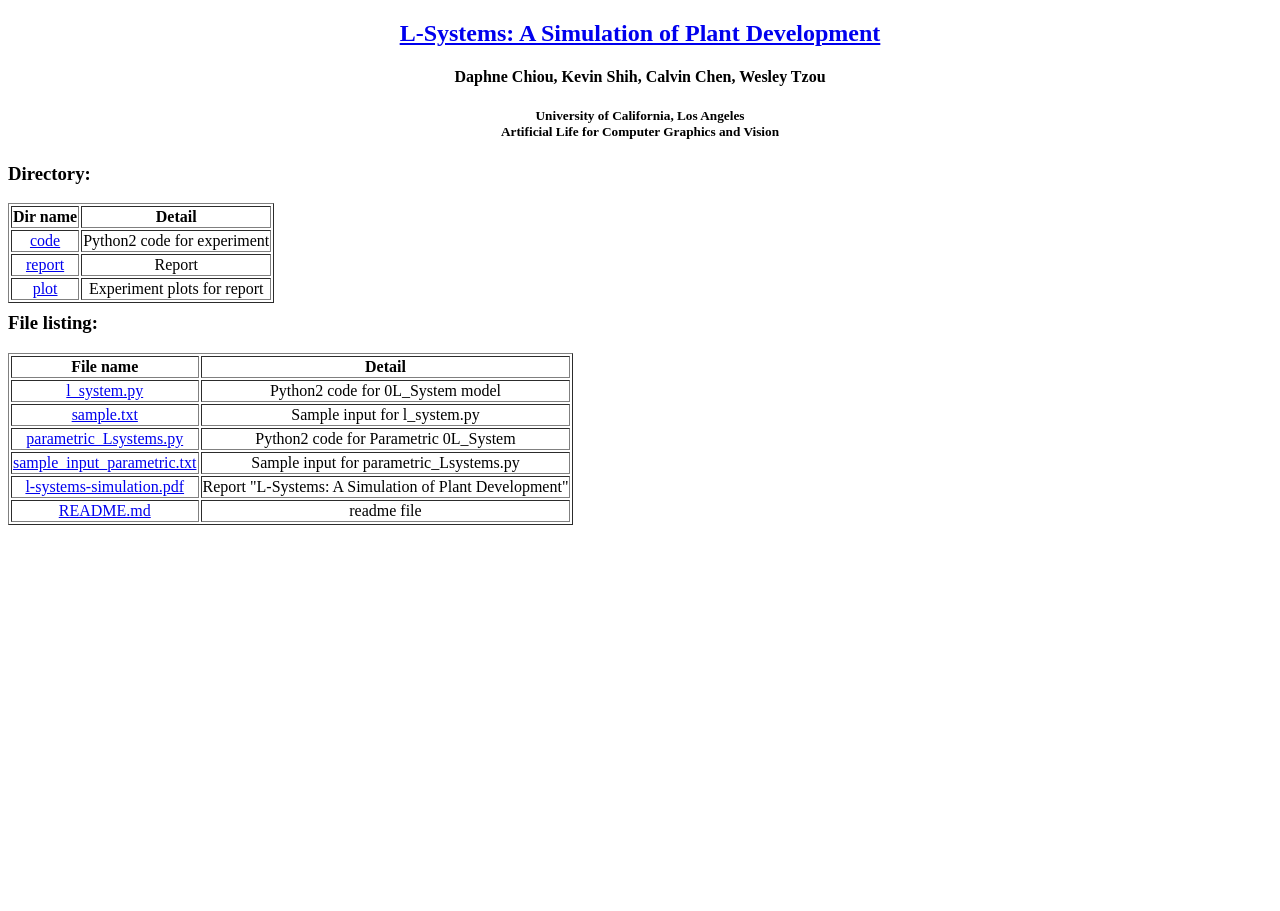
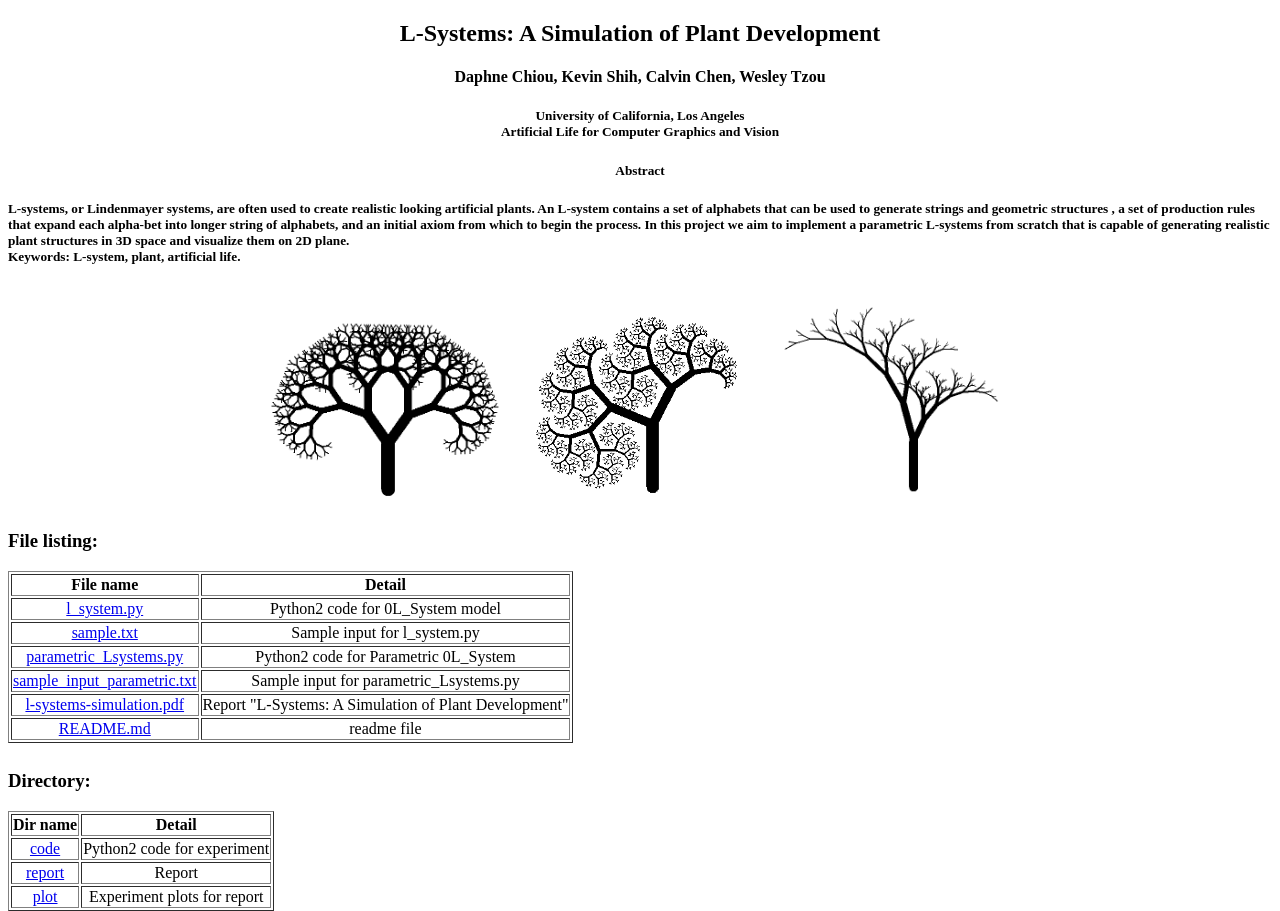
Before and after one commit to calvinyhchen/CS275-project-L_System, a plain HTML site: page index.html in a window 1280 px wide. Before the commit the page ends 800 px from the top, so only its background shows below. Drawn offline with Linux system fonts and the light colour scheme.

Commit message:
add plot and abstract

```diff
--- a/index.html
+++ b/index.html
@@ -1,11 +1,38 @@
 <!DOCTYPE html>
 
 <html>
-<h2 align=center><a target=_blank href="https://github.com/calvinyhchen/CS275-project-L_System">L-Systems: A Simulation of Plant Development</a></h2>
+<h2 align=center>L-Systems: A Simulation of Plant Development</a></h2>
 <h4 align=center>Daphne Chiou, Kevin Shih, Calvin Chen, Wesley Tzou</h4>
 <h5 align=center>   University of California, Los Angeles<br>
     Artificial Life for Computer Graphics and Vision</h5>
+<h5 align=center>       Abstract</h5>
+<h5 align=left>
+L-systems, or Lindenmayer systems, are often used to create realistic looking artificial plants. An L-system contains a set of alphabets that can be used to generate strings and geometric structures , a set of production rules that expand each alpha-bet into longer string of alphabets, and an initial axiom from which to begin the process.
+In this project we aim to implement a parametric L-systems from scratch that is capable of generating realistic plant structures in 3D space and visualize them on 2D plane.</br>
+Keywords: L-system, plant, artificial life.</h5>
+
+<h5 align=center><img src="plot/a.png" width="20%" height="20%"/><img src="plot/b.png" width="20%" height="20%"/><img src="plot/c.png" width="20%" height="20%"/></h5>
 <BODY>
+
+
+
+
+
+<h3>File listing:</h3>
+<table border=1 align=left>
+<tr>
+<th>File name</th><th>Detail</th>
+<tr align=center><td align=center><a target=_blank href="code/l_system.py">l_system.py</a></td><td align=center>Python2 code for 0L_System model</td>
+<tr align=center><td align=center><a target=_blank href="code/sample.txt">sample.txt</a></td><td align=center>Sample input for l_system.py</td>
+<tr align=center><td align=center><a target=_blank href="code/parametric_Lsystems.py">parametric_Lsystems.py</a></td><td align=center> Python2 code for Parametric 0L_System  </td>
+<tr align=center><td align=center><a target=_blank href="code/sample_input_parametric.txt">sample_input_parametric.txt</a></td><td align=center>Sample input for parametric_Lsystems.py</td>
+<tr align=center><td align=center><a target=_blank href="report/l-systems-simulation.pdf">l-systems-simulation.pdf</a></td><td align=center> Report "L-Systems: A Simulation of Plant Development" </td>
+<tr align=center><td align=center><a target=_blank href="README.md">README.md</a></td><td align=center> readme file </td>
+
+</table>
+
+</br></br></br></br></br></br></br></br></br></br>
+
 
 <h3> Directory:</h3>
 <table border=1 align=left>
@@ -17,21 +44,6 @@
 
 </table>
 
-</br></br></br></br></br>
-
-<h3>File listing:</h3>
-<table border=1 align=left>
-<tr>
-<th>File name</th><th>Detail</th>
-<tr align=center><td align=center><a target=_blank href="code/l_system.py">l_system.py</a></td><td align=center>Python2 code for 0L_System model</td>
-<tr align=center><td align=center><a target=_blank href="code/sample.txt">sample.txt</a></td><td align=center>Sample input for l_system.py</td>
-<tr align=center><td align=center><a target=_blank href="code/parametric_Lsystems.py">parametric_Lsystems.py</a></td><td align=center> Python2 code for Parametric 0L_System  </td>
-<tr align=center><td align=center><a target=_blank href="code/sample_input_parametric.txt">sample_input_parametric.txt</a></td><td align=center>Sample input for parametric_Lsystems.py</td>
-<tr align=center><td align=center><a target=_blank href="report/l-systems-simulation.pdf">l-systems-simulation.pdf</a></td><td align=center> Report "L-Systems: A Simulation of Plant Development" </td>
-<tr align=center><td align=center><a target=_blank href="README.md">README.md</a></td><td align=center> readme file </td>
-</table>
-
-
 
 </BODY>
 </html>
```
